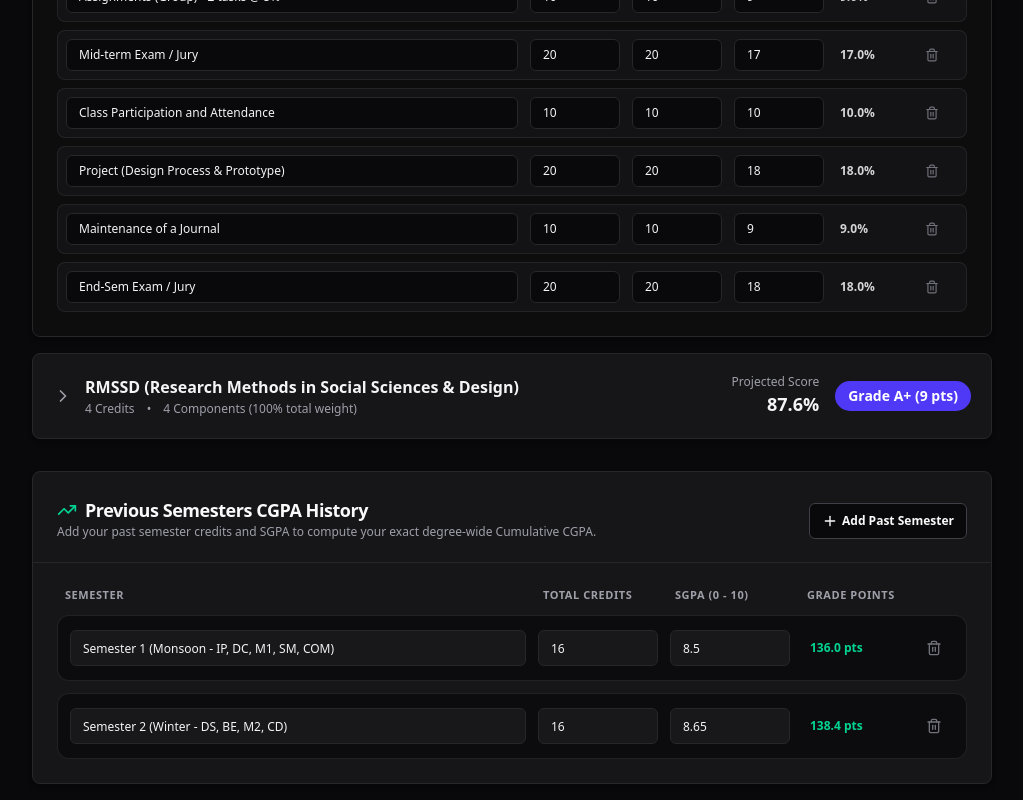
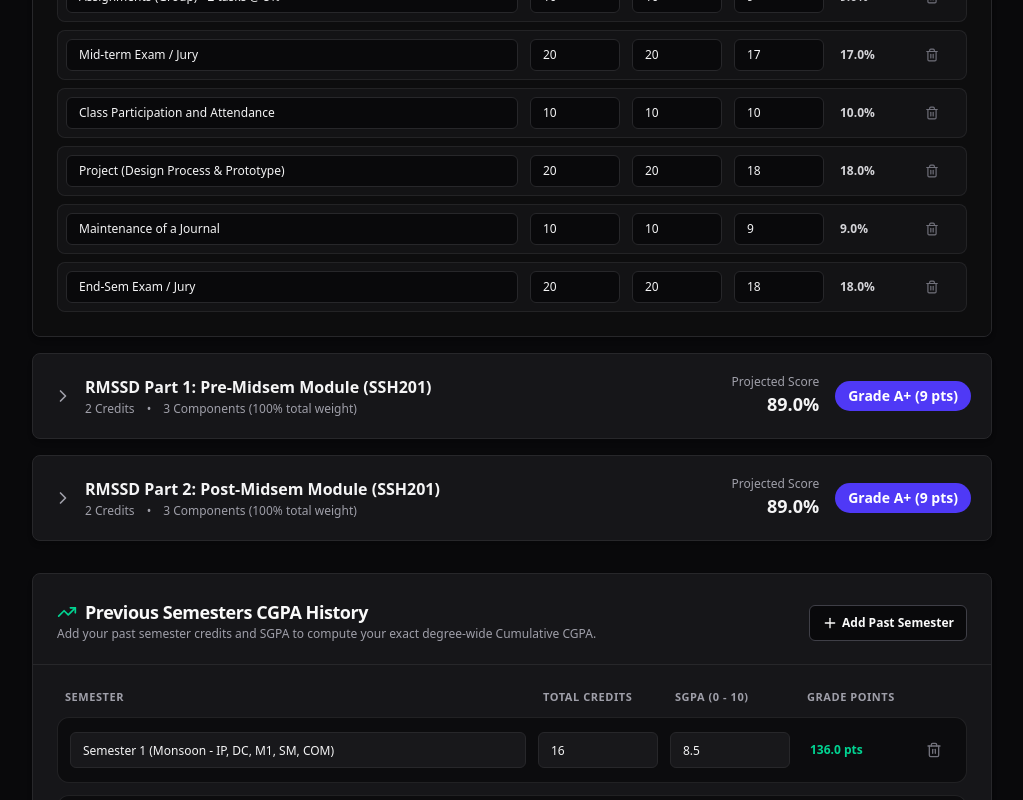
Before and after one commit to Gaurav1-4/learny, a Next.js app: page /gpa in a window 1280 px wide. Shown: the part 1061-1861 px from the top of the page, without its empty margins (256-1279 px from the left). Built offline with nearby package versions, Linux system fonts and the light colour scheme; no server answers; the database is empty; sample sign-in values are in the browser's storage.

Commit message:
feat(rmssd): structure RMSSD into 2+2 credit modules with official pre-midsem evaluation breakdown and Firestore sync

```diff
--- a/src/components/gpa/subject-evaluations.tsx
+++ b/src/components/gpa/subject-evaluations.tsx
@@ -80,9 +80,10 @@ export function SubjectEvaluations() {
       try {
         const parsed = JSON.parse(savedSubjects)
         if (Array.isArray(parsed) && parsed.length > 0) {
-          const updated = parsed.map((s: SubjectEvaluation) => {
+          let updated: SubjectEvaluation[] = []
+          parsed.forEach((s: SubjectEvaluation) => {
             if ((s.courseId === "iiitd-csd-dpp" || s.courseName.toLowerCase().includes("dpp") || s.courseName.toLowerCase().includes("design processes")) && s.evaluations.length < 7) {
-              return {
+              updated.push({
                 ...s,
                 courseName: "DPP (Design Processes & Perspectives)",
                 evaluations: [
@@ -94,9 +95,33 @@ export function SubjectEvaluations() {
                   { id: "dpp-6", name: "Maintenance of a Journal", maxMarks: 10, marksObtained: 9, weightPercent: 10 },
                   { id: "dpp-7", name: "End-Sem Exam / Jury", maxMarks: 20, marksObtained: 18, weightPercent: 20 },
                 ],
-              }
+              })
+            } else if (s.courseId === "iiitd-csd-rmssd" || (s.courseName.toLowerCase().includes("rmssd") && !s.courseId.includes("-1") && !s.courseId.includes("-2"))) {
+              updated.push(
+                {
+                  courseId: "iiitd-csd-rmssd-1",
+                  courseName: "RMSSD Part 1: Pre-Midsem Module (SSH201)",
+                  credits: 2,
+                  evaluations: [
+                    { id: "rmssd1-1", name: "Tutorial Exercises (As per schedule)", maxMarks: 40, marksObtained: 36, weightPercent: 40 },
+                    { id: "rmssd1-2", name: "Home Assignment 1 (Deadline: 7th Sep, 11:59 PM)", maxMarks: 20, marksObtained: 18, weightPercent: 20 },
+                    { id: "rmssd1-3", name: "Mid-Semester Exam", maxMarks: 40, marksObtained: 35, weightPercent: 40 },
+                  ],
+                },
+                {
+                  courseId: "iiitd-csd-rmssd-2",
+                  courseName: "RMSSD Part 2: Post-Midsem Module (SSH201)",
+                  credits: 2,
+                  evaluations: [
+                    { id: "rmssd2-1", name: "Tutorial Exercises & Qualitative Labs", maxMarks: 40, marksObtained: 36, weightPercent: 40 },
+                    { id: "rmssd2-2", name: "Home Assignment / Fieldwork", maxMarks: 20, marksObtained: 18, weightPercent: 20 },
+                    { id: "rmssd2-3", name: "End-Semester Exam / Report", maxMarks: 40, marksObtained: 35, weightPercent: 40 },
+                  ],
+                }
+              )
+            } else {
+              updated.push(s)
             }
-            return s
           })
           setSubjectEvals(updated)
         } else {
@@ -246,14 +271,23 @@ export function SubjectEvaluations() {
         ],
       },
       {
-        courseId: "iiitd-csd-rmssd",
-        courseName: "RMSSD (Research Methods in Social Sciences & Design)",
-        credits: 4,
+        courseId: "iiitd-csd-rmssd-1",
+        courseName: "RMSSD Part 1: Pre-Midsem Module (SSH201)",
+        credits: 2,
         evaluations: [
-          { id: "rmssd-1", name: "Lab Exercises & SPSS/R Analysis (C01)", maxMarks: 40, marksObtained: 36, weightPercent: 25 },
-          { id: "rmssd-2", name: "Reading Review & Qualitative Coding", maxMarks: 30, marksObtained: 27, weightPercent: 20 },
-          { id: "rmssd-3", name: "Midsem Exam", maxMarks: 35, marksObtained: 29, weightPercent: 25 },
-          { id: "rmssd-4", name: "Final Research Report", maxMarks: 100, marksObtained: 88, weightPercent: 30 },
+          { id: "rmssd1-1", name: "Tutorial Exercises (As per schedule)", maxMarks: 40, marksObtained: 36, weightPercent: 40 },
+          { id: "rmssd1-2", name: "Home Assignment 1 (Deadline: 7th Sep, 11:59 PM)", maxMarks: 20, marksObtained: 18, weightPercent: 20 },
+          { id: "rmssd1-3", name: "Mid-Semester Exam", maxMarks: 40, marksObtained: 35, weightPercent: 40 },
+        ],
+      },
+      {
+        courseId: "iiitd-csd-rmssd-2",
+        courseName: "RMSSD Part 2: Post-Midsem Module (SSH201)",
+        credits: 2,
+        evaluations: [
+          { id: "rmssd2-1", name: "Tutorial Exercises & Qualitative Labs", maxMarks: 40, marksObtained: 36, weightPercent: 40 },
+          { id: "rmssd2-2", name: "Home Assignment / Fieldwork", maxMarks: 20, marksObtained: 18, weightPercent: 20 },
+          { id: "rmssd2-3", name: "End-Semester Exam / Report", maxMarks: 40, marksObtained: 35, weightPercent: 40 },
         ],
       },
     ]
```
Also changed, not shown: 1 other file (tests, documents, lock files or other folders).
